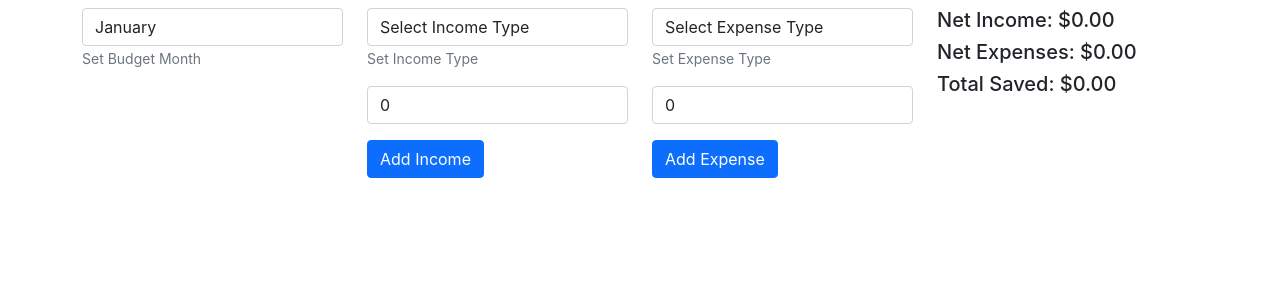
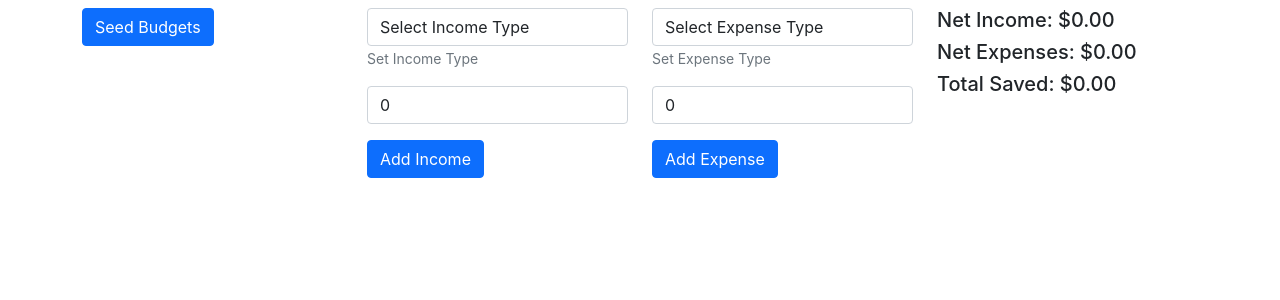
Before and after one commit to danielruffolodeveloper/superbudget-pwa, a React (Create React App) app in the folder client/: page / in a window 1280 px wide. Shown: the top 300 px of the page. Built offline with nearby package versions, Linux system fonts and the light colour scheme.

Commit message:
function to generate random budget for all 12 months

```diff
--- a/client/src/components/BudgetPeriod.js
+++ b/client/src/components/BudgetPeriod.js
@@ -4,51 +4,19 @@ import { v4 as uuidV4 } from "uuid"
 import { useRef } from "react"
 import { useBudgets } from "../contexts/BudgetsContext"
 
-const BudgetPeriod = ({ budgetMonth, setBudgetMonth }) => {
+const BudgetPeriod = () => {
 
     const budgetMonthRef = useRef()
-    const { createBudget } = useBudgets()
+    const { handleSeedBudgets } = useBudgets()
 
-    function handleSubmit(e) {
-        e.preventDefault()
-        createBudget({
-            id: uuidV4(),
-            budgetDate: Date.now(),
-            budgetMonth: budgetMonthRef.current.value,
-            budgetIncomes: [],
-            budgetExpenses: [],
-            netIncomes: 0,
-            netExpenses: 0,
-            netBudget: 0,
-            totalSaved: 0
-        })
-    }
+
 
     return (
-        <Form onSubmit={handleSubmit}>
-            <Form.Group className="mb-3" controlId="formBudgetMonth">
-                <Form.Control as="select" ref={budgetMonthRef}
-                    onChange={handleSubmit}
-                >
-                    <option>January</option>
-                    <option>February</option>
-                    <option>March</option>
-                    <option>April</option>
-                    <option>May</option>
-                    <option>June</option>
-                    <option>July</option>
-                    <option>August</option>
-                    <option>September</option>
-                    <option>October</option>
-                    <option>November</option>
-                    <option>December</option>
-                </Form.Control>
-                <Form.Text className="text-muted">
-                    Set Budget Month
-                </Form.Text>
-            </Form.Group>
-
-        </Form>
+        <>
+            <Button variant="primary" onClick={() => handleSeedBudgets()}>
+                Seed Budgets
+            </Button>
+        </>
     )
 }
 
--- a/client/src/contexts/BudgetsContext.js
+++ b/client/src/contexts/BudgetsContext.js
@@ -13,10 +13,61 @@ export const BudgetsProvider = ({ children }) => {
     const [budgets, setBudgets] = useLocalStorage("budgets", [])
     const [selectedBudget, setSelectedBudget] = useLocalStorage("selectedBudget", [])
 
-  const createBudget = (budget) => {
-    setBudgets([...budgets, { ...budget}])
+    const handleSeedBudgets = () => {
+        // delete all local storage
+        localStorage.clear()
+        const months = ["January", "February", "March", "April", "May", "June", "July", "August", "September", "October", "November", "December"]
+        const years = [2020]
+        const incomeTypes = ["Wage","Bonus","Freelancing","Other"]
+        const expenseTypes = ["Rent","Shopping","Food","Transport","Utilities","Insurance","Health","Clothing","Entertainment","Debt","Other"]
+        const budgetMonths = []
+
+        years.forEach(year => {
+            months.forEach(month => {
+                const budgetMonth = {
+                    id: uuidV4(),
+                    month: month,
+                    year: year,
+                    incomes: [
+                        {
+                            id: uuidV4(),
+                            incomeType: incomeTypes[Math.floor(Math.random() * incomeTypes.length)],
+                            amount: Math.floor(Math.random() * (5000 - 500 + 1)) + 500
+                        },
+                        {
+                            id: uuidV4(),
+                            incomeType: incomeTypes[Math.floor(Math.random() * incomeTypes.length)],
+                            amount: Math.floor(Math.random() * (5000 - 500 + 1)) + 500
                         }
-
+                    ],
+                    expenses: [
+                        {
+                            id: uuidV4(),
+                            expenseType: expenseTypes[Math.floor(Math.random() * expenseTypes.length)],
+                            amount: Math.floor(Math.random() * (1000 - 100 + 1)) + 100
+                        },
+                        {
+                            id: uuidV4(),
+                            expenseType: expenseTypes[Math.floor(Math.random() * expenseTypes.length)],
+                            amount: Math.floor(Math.random() * (1000 - 100 + 1)) + 100
+                        },
+                        {
+                            id: uuidV4(),
+                            expenseType: expenseTypes[Math.floor(Math.random() * expenseTypes.length)],
+                            amount: Math.floor(Math.random() * (1000 - 100 + 1)) + 100
+                        },
+                        {
+                            id: uuidV4(),
+                            expenseType: expenseTypes[Math.floor(Math.random() * expenseTypes.length)],
+                            amount: Math.floor(Math.random() * (1000 - 100 + 1)) + 100
+                        },
+                    ],
+                }
+                budgetMonths.push(budgetMonth)
+            })
+        })
+        setBudgets(budgetMonths)
+    }
 
 
     return (
@@ -26,7 +77,7 @@ export const BudgetsProvider = ({ children }) => {
                 setBudgets,
                 selectedBudget,
                 setSelectedBudget,
-        createBudget
+                handleSeedBudgets
 
             }}
         >
```
Lines whose indentation alone changed are shown as unchanged.
